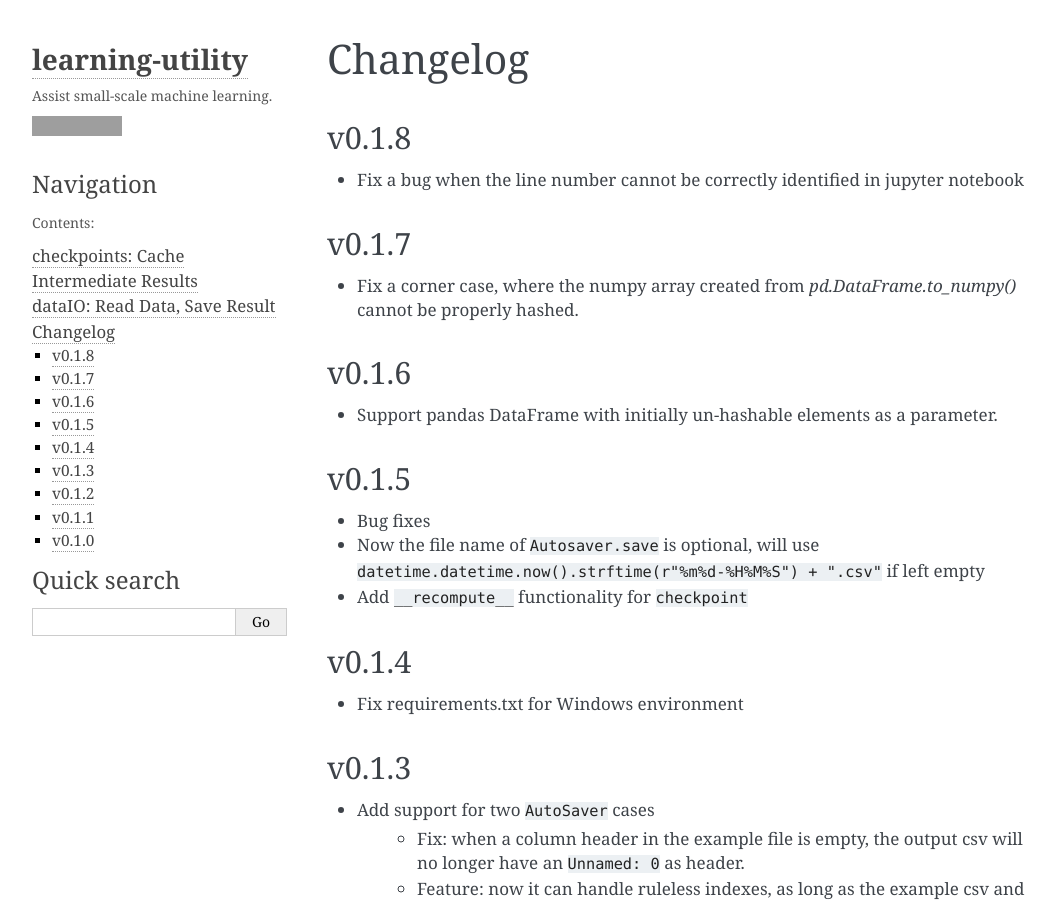
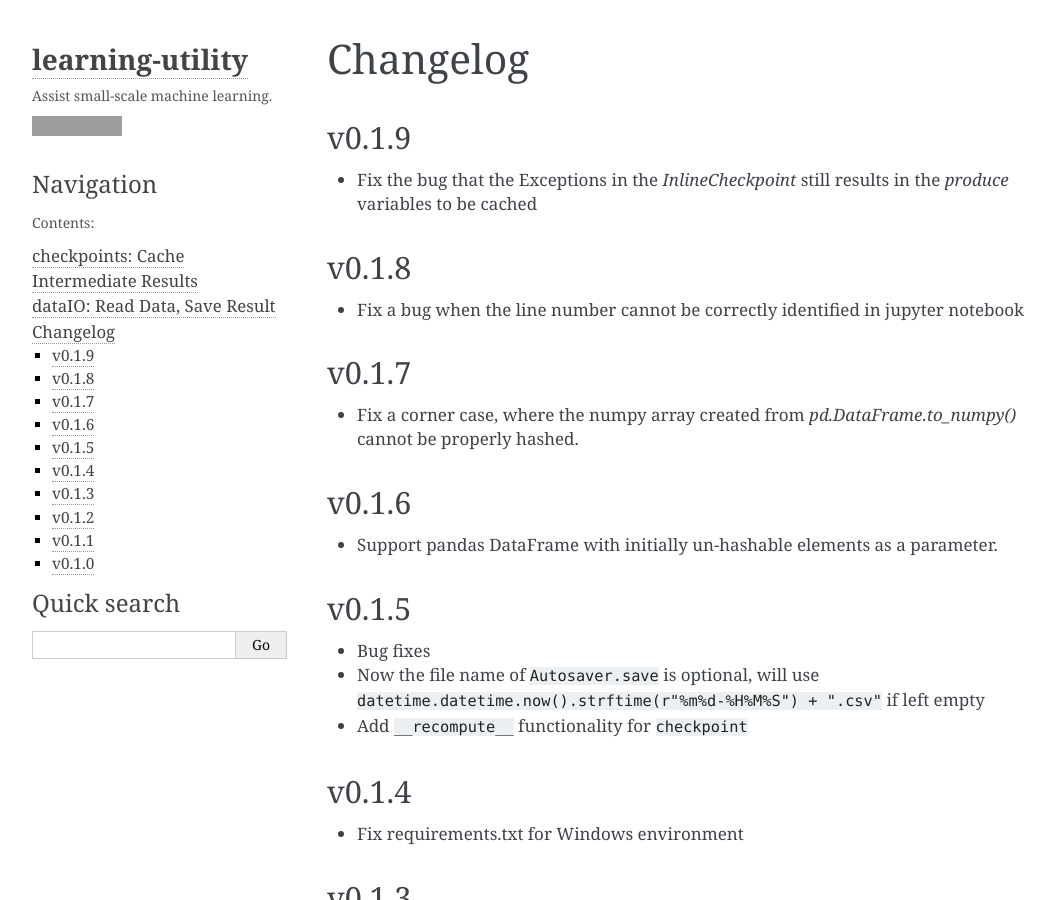
Before and after one commit to Vopaaz/learning-utility, a Sphinx documentation site: the page built from docs/source/content/changelog.rst, in a window 1280 px wide and 900 px high. Shown: the whole window, without its empty margins (93-1149 px from the left). Built offline with Sphinx 7.4.7, drawn with Linux system fonts in a browser that asks for light colours; grey boxes are pictures that could not be loaded.

Commit message:
Bugfix that the Exceptions results in caching

```diff
--- a/docs/source/conf.py
+++ b/docs/source/conf.py
@@ -22,7 +22,7 @@ copyright = '2019, Vopaaz'
 author = 'Vopaaz'
 
 # The full version, including alpha/beta/rc tags
-release = '0.1.8'
+release = '0.1.9'
 
 
 # -- General configuration ---------------------------------------------------
--- a/docs/source/content/changelog.rst
+++ b/docs/source/content/changelog.rst
@@ -1,5 +1,9 @@
 Changelog
 ==============
+
+v0.1.9
+^^^^^^^^^^^^^^^^^^^^^^^
+* Fix the bug that the Exceptions in the `InlineCheckpoint` still results in the `produce` variables to be cached
 
 v0.1.8
 ^^^^^^^^^^^^^^^^^^^^^^^^^^^^^^^^^^^
--- a/setup.py
+++ b/setup.py
@@ -5,7 +5,7 @@ with open(r'README.md',"r",encoding="utf-8") as f:
 
 setup(
     name='Lutil',
-    version='0.1.8',
+    version='0.1.9',
     author='Vopaaz',
     author_email='liyifan945@163.com',
     url='https://github.com/Vopaaz/learning-utility',
```
Also changed, not shown: 1 other file.
